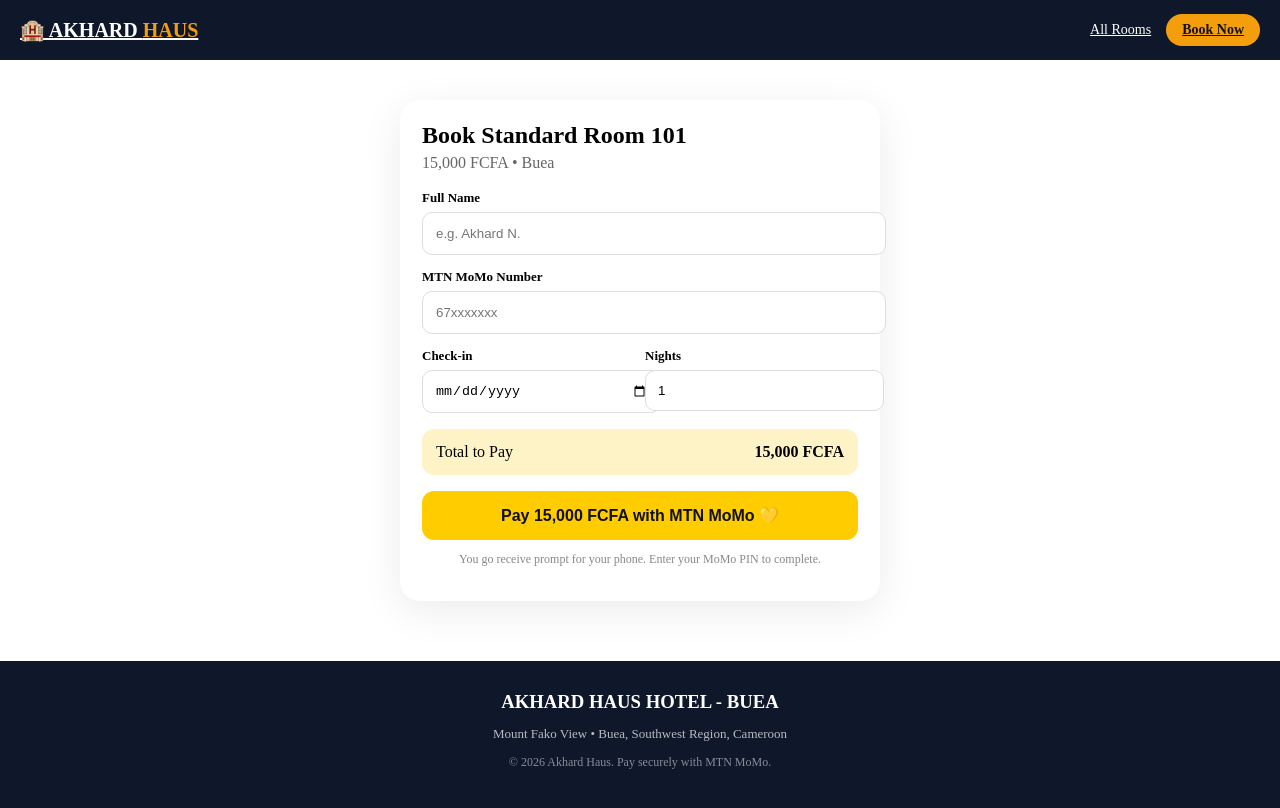
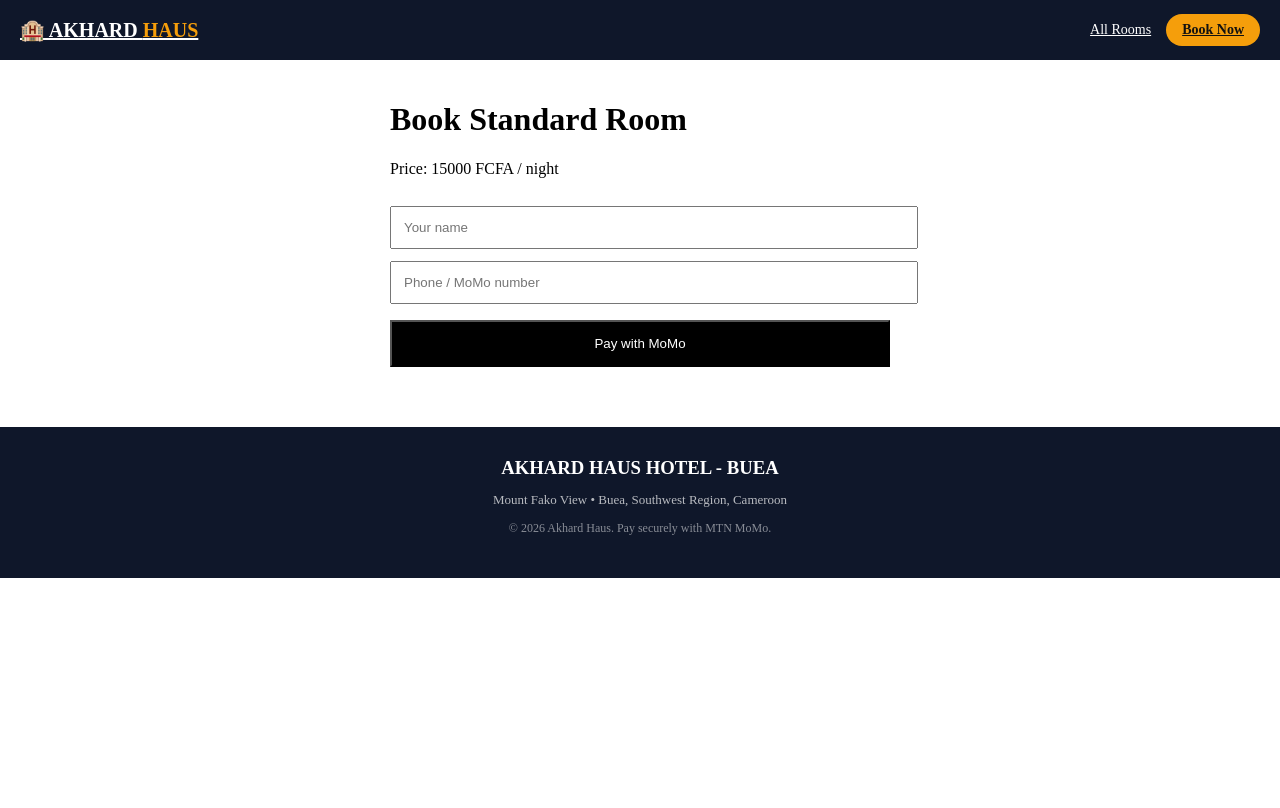
Before and after one commit to Mavo237/Akhard-Haus-Hotel, a Next.js app: page /book in a window 1280 px wide. Shown: the top 808 px of the page. Built offline with nearby package versions, Linux system fonts and the light colour scheme.

Commit message:
Update page.jsx

```diff
--- a/app/book/page.jsx
+++ b/app/book/page.jsx
@@ -1,30 +1,42 @@
 
 "use client";
+import { useState } from "react";
 import { useSearchParams } from "next/navigation";
-import { useState, Suspense } from "react";
-function BookForm() {
-  const sp = useSearchParams();
-  const room = sp.get("room") || "Standard Room 101";
-  const price = Number(sp.get("price") || 15000);
-  const [name, setName] = useState(""); const [phone, setPhone] = useState(""); const [checkin, setCheckin] = useState(""); const [nights, setNights] = useState(1); const [status, setStatus] = useState("");
-  const total = price * nights;
-  async function pay() {
-    if (!name || !phone || !checkin) { setStatus("⚠️ Fill name, phone and check-in date"); return; }
-    setStatus("⏳ Sending MoMo prompt to " + phone + "... Check your phone and enter PIN to approve " + total.toLocaleString() + " FCFA");
-  }
+
+const rooms = [
+  { id: "1", name: "Standard Room", price: 15000 },
+  { id: "2", name: "Deluxe Room", price: 25000 },
+  { id: "3", name: "Executive Suite", price: 40000 },
+];
+
+export default function BookPage() {
+  const searchParams = useSearchParams();
+  const roomId = searchParams.get("room") || "1";
+  const room = rooms.find((r) => r.id === roomId) || rooms[0];
+
+  const [name, setName] = useState("");
+  const [phone, setPhone] = useState("");
+
   return (
-    <div style={{ maxWidth: 480, margin: "20px auto", padding: 20 }}>
-      <div style={{ background: "#fff", borderRadius: 20, padding: 22, boxShadow: "0 10px 40px rgba(0,0,0,0.08)" }}>
-        <h1 style={{ margin: "0 0 5px 0", fontSize: 24 }}>Book {room}</h1><p style={{ color: "#666", marginTop: 0 }}>{price.toLocaleString()} FCFA • Buea</p>
-        <label style={{ fontWeight: "bold", fontSize: 13 }}>Full Name</label><input value={name} onChange={e => setName(e.target.value)} placeholder="e.g. Akhard N." style={{ width: "100%", padding: 13, borderRadius: 10, border: "1px solid #ddd", margin: "6px 0 12px 0" }} />
-        <label style={{ fontWeight: "bold", fontSize: 13 }}>MTN MoMo Number</label><input value={phone} onChange={e => setPhone(e.target.value.replace(/[^0-9]/g, ""))} placeholder="67xxxxxxx" maxLength={9} style={{ width: "100%", padding: 13, borderRadius: 10, border: "1px solid #ddd", margin: "6px 0 12px 0" }} />
-        <div style={{ display: "flex", gap: 10 }}><div style={{ flex: 1 }}><label style={{ fontWeight: "bold", fontSize: 13 }}>Check-in</label><input type="date" value={checkin} onChange={e => setCheckin(e.target.value)} style={{ width: "100%", padding: 12, borderRadius: 10, border: "1px solid #ddd", marginTop: 6 }} /></div><div style={{ flex: 1 }}><label style={{ fontWeight: "bold", fontSize: 13 }}>Nights</label><input type="number" min={1} value={nights} onChange={e => setNights(Number(e.target.value))} style={{ width: "100%", padding: 12, borderRadius: 10, border: "1px solid #ddd", marginTop: 6 }} /></div></div>
-        <div style={{ background: "#fef3c7", borderRadius: 12, padding: 14, marginTop: 16, display: "flex", justifyContent: "space-between" }}><span>Total to Pay</span><b>{total.toLocaleString()} FCFA</b></div>
-        <button onClick={pay} style={{ width: "100%", background: "#FFCC00", color: "#111", padding: 15, borderRadius: 12, border: "none", fontWeight: "900", fontSize: 16, marginTop: 16, cursor: "pointer" }}>Pay {total.toLocaleString()} FCFA with MTN MoMo 💛</button>
-        <p style={{ textAlign: "center", fontSize: 12, color: "#888" }}>You go receive prompt for your phone. Enter your MoMo PIN to complete.</p>
-        {status && <div style={{ background: "#f0fdf4", border: "1px solid #bbf7d0", padding: 12, borderRadius: 10, fontSize: 14, marginTop: 10 }}>{status}</div>}
-      </div>
+    <div style={{ padding: 20, maxWidth: 500, margin: "auto" }}>
+      <h1>Book {room.name}</h1>
+      <p>Price: {room.price} FCFA / night</p>
+
+      <input
+        placeholder="Your name"
+        value={name}
+        onChange={(e) => setName(e.target.value)}
+        style={{ width: "100%", padding: 12, marginTop: 12 }}
+      />
+      <input
+        placeholder="Phone / MoMo number"
+        value={phone}
+        onChange={(e) => setPhone(e.target.value)}
+        style={{ width: "100%", padding: 12, marginTop: 12 }}
+      />
+      <button style={{ width: "100%", padding: 14, marginTop: 16, background: "#000", color: "#fff" }}>
+        Pay with MoMo
+      </button>
     </div>
   );
 }
-export default function BookPage() { return <Suspense><BookForm /></Suspense>; }
```
